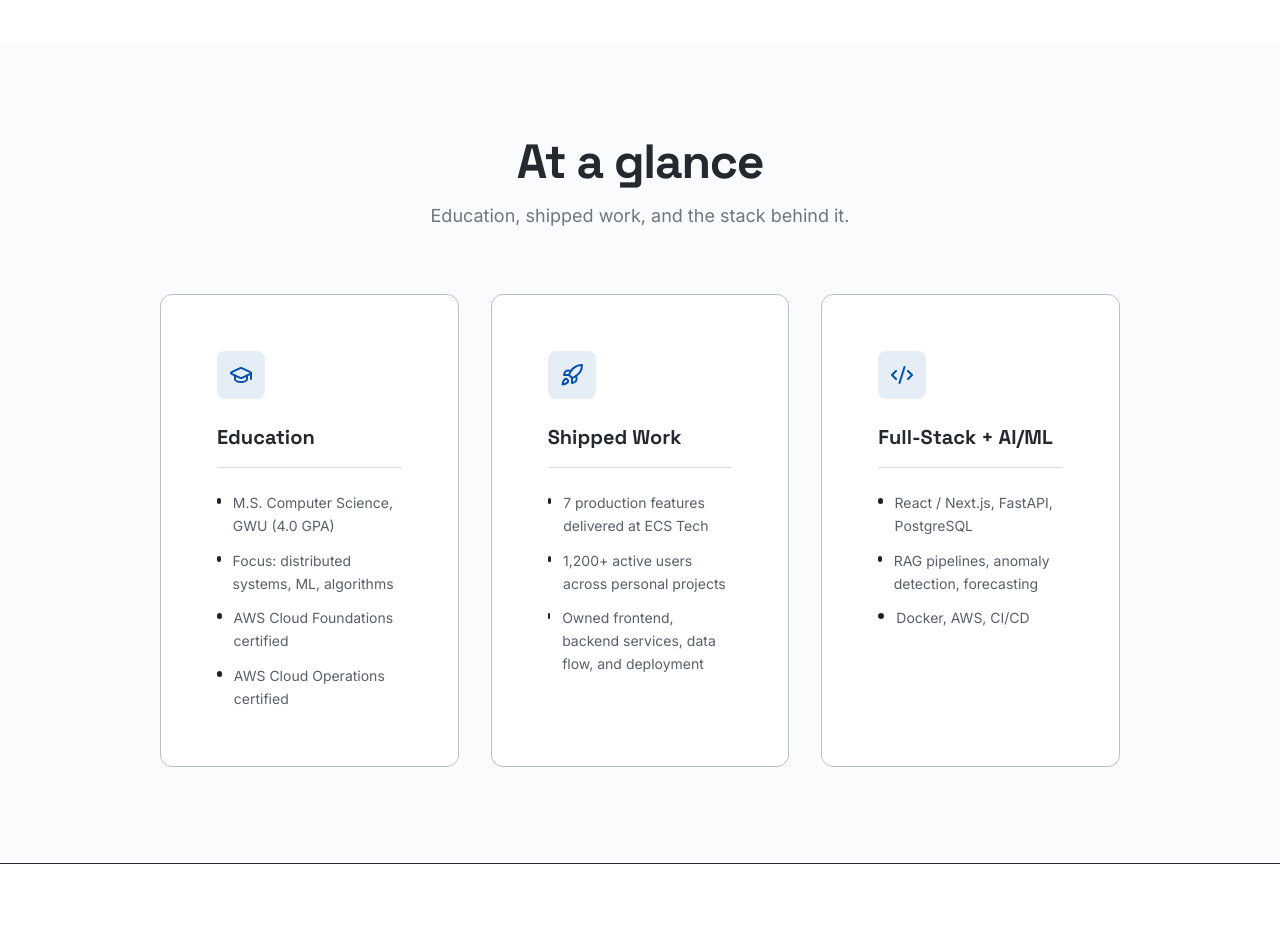
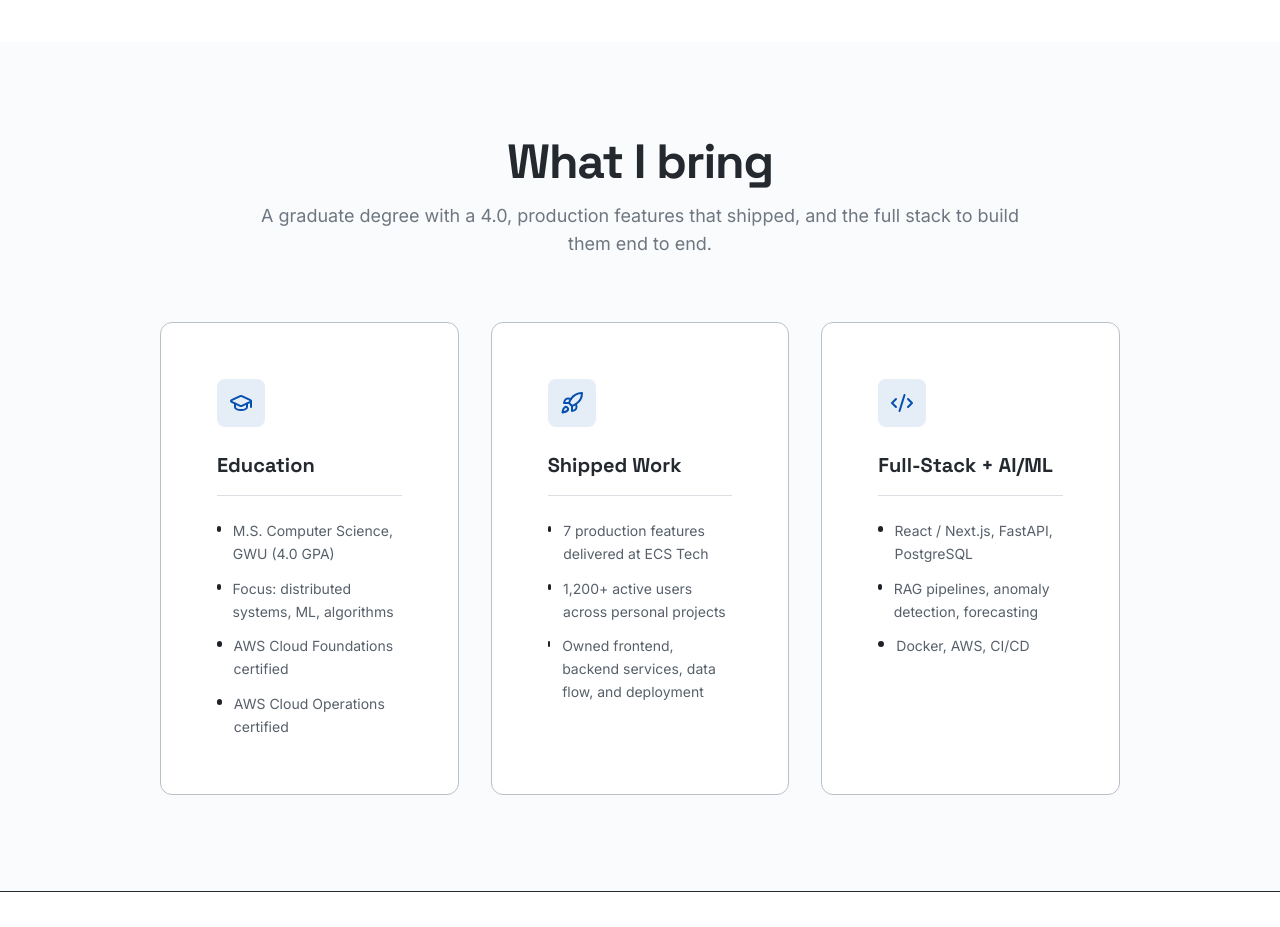
Before and after one commit to aabhiyann/portfolio-abhiyan, a React (Vite) app: page / in a window 1280 px wide. Shown: the part 960-1887 px from the top of the page. Built offline with nearby package versions, Linux system fonts and the light colour scheme.

Commit message:
content: rewrite WhyHireMe section heading from placeholder to specific claim

```diff
--- a/src/components/WhyHireMe.tsx
+++ b/src/components/WhyHireMe.tsx
@@ -39,8 +39,8 @@ const WhyHireMe: React.FC = () => {
     <section className="py-24 bg-bg-surface/50 relative overflow-hidden">
       <div className="max-w-5xl mx-auto px-6 md:px-8 relative z-10">
         <SectionTitle
-          title="At a glance"
-          subtitle="Education, shipped work, and the stack behind it."
+          title="What I bring"
+          subtitle="A graduate degree with a 4.0, production features that shipped, and the full stack to build them end to end."
         />
         <div className="grid grid-cols-1 md:grid-cols-3 gap-8">
           {cards.map((card) => (
```
